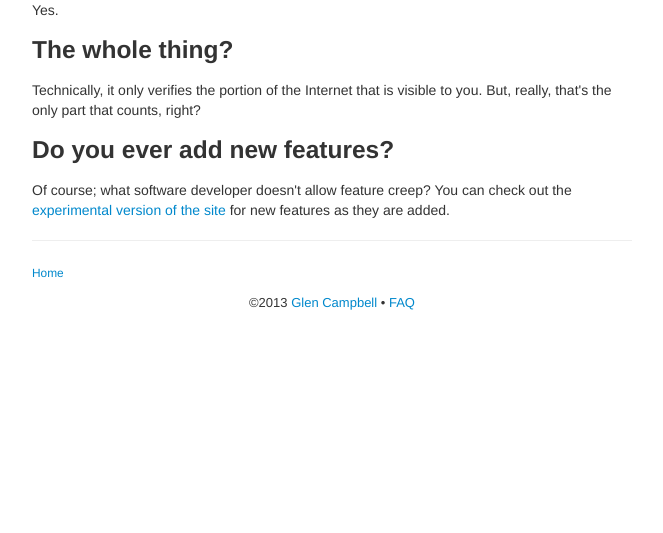
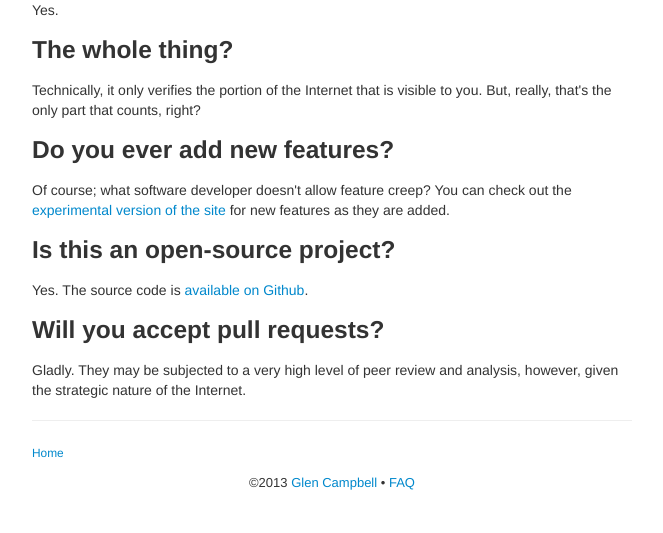
Before and after one commit to gecampbell/internet-status.info, a PHP site: page /faq.php in a window 1280 px wide. Shown: the part 560-1093 px from the top of the page, without its empty margins (308-971 px from the left). Before the commit the page ends 870 px from the top, so only its background shows below. Run offline with PHP 8.4, Linux system fonts and the light colour scheme.

Commit message:
added github link

```diff
--- a/docroot/faq.php
+++ b/docroot/faq.php
@@ -37,6 +37,13 @@
 	You can check out the
 	<a href="http://x.internet-status.info">experimental
 	version of the site</a> for new features as they are added.</p>
+	<h3>Is this an open-source project?</h3>
+	<p>Yes. The source code is
+	<a href="https://github.com/gecampbell/internet-status.info">available
+	on Github</a>.</p>
+	<h3>Will you accept pull requests?</h3>
+	<p>Gladly. They may be subjected to a very high level of peer review
+	and analysis, however, given the strategic nature of the Internet.</p>
     <hr>
     <p><small><a href="/">Home</a></small></p>
     </div>
```
